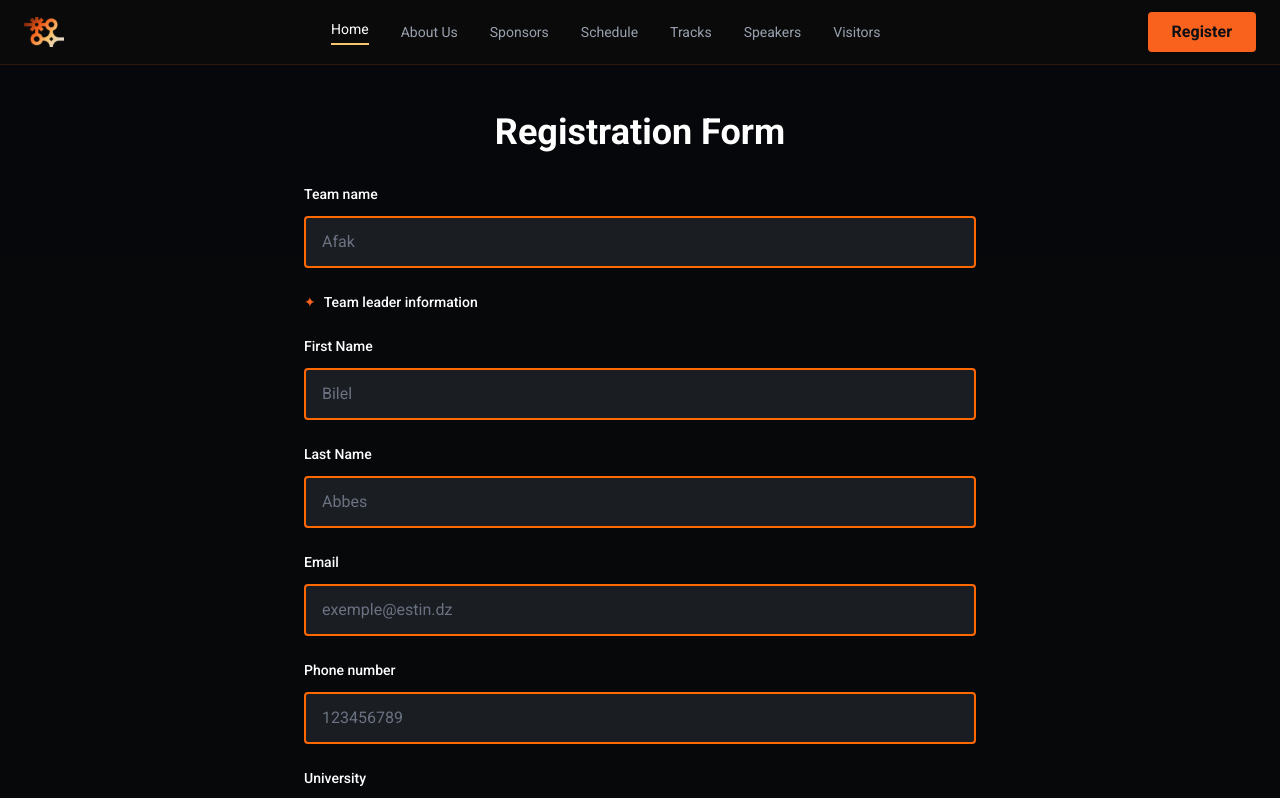
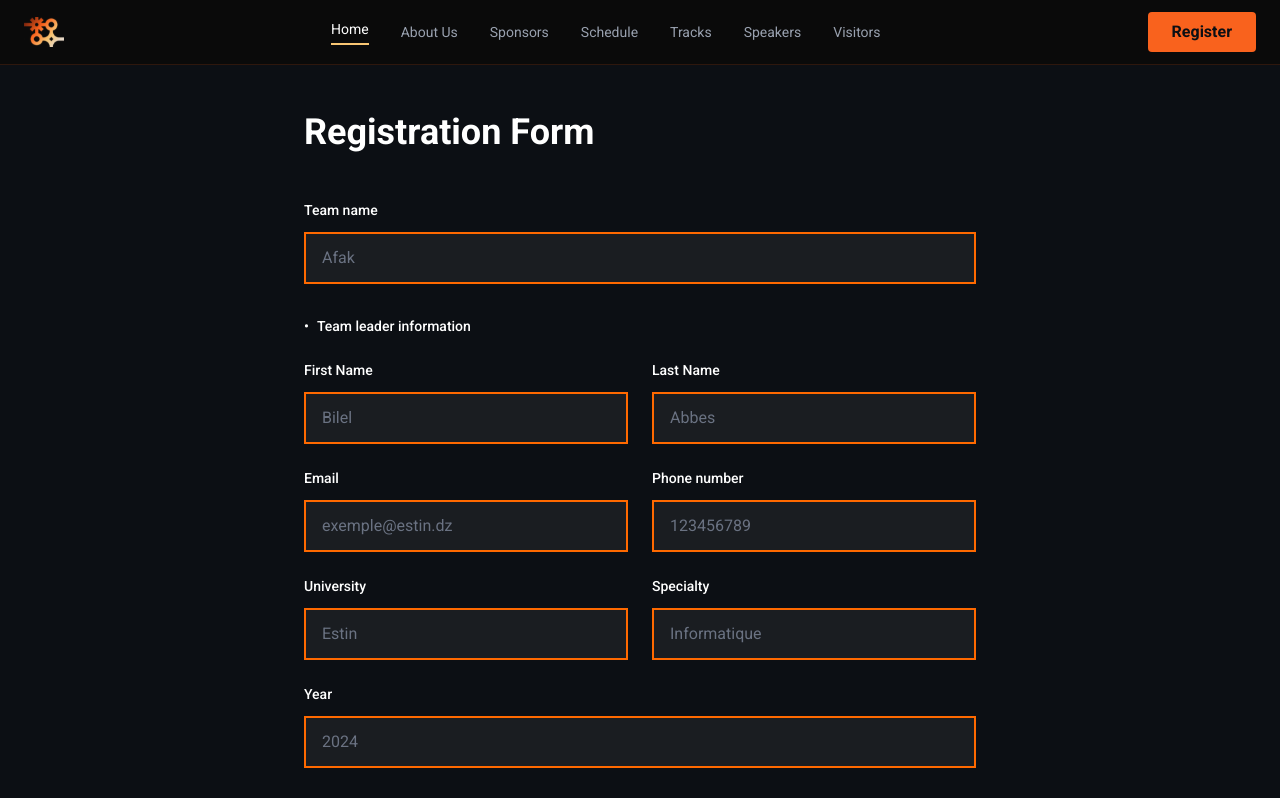
Before and after one commit to Anes-Zaidi/Automate_and_Innovate_website, a Next.js app: page /register in a window 1280 px wide. Shown: the top 798 px of the page. Built offline with nearby package versions, Linux system fonts and the light colour scheme.

Commit message:
feat: update styling in Home and RegistrationForm components for improved visual consistency

```diff
--- a/src/components/registration-form.tsx
+++ b/src/components/registration-form.tsx
@@ -97,17 +97,17 @@ export default function RegistrationForm() {
   }
 
   return (
-    <div className="w-full bg-black/50 min-h-screen flex items-center justify-center py-12 px-4 mt-16">
-      <div className="w-full max-w-2xl mb-12">
+    <div className="w-full  min-h-screen flex items-center justify-center py-12 px-4 mt-16">
+      <div className="w-full max-w-2xl">
         <Reveal direction="up" delay={0.2}>
-          <h1 className="text-3xl sm:text-4xl font-bold text-white mb-8 text-center">Registration Form</h1>
+          <h1 className="text-4xl font-bold text-white mb-12">Registration Form</h1>
         </Reveal>
 
         {/* Success Message */}
         {status === 'success' && (
           <Reveal direction="up" delay={0.3}>
             <div className="mb-8 p-4 bg-green-900/50 border border-green-500 rounded">
-              <p className="text-green-400 text-center font-medium">
+              <p className="text-green-400 font-medium">
                 ✓ Registration successful! We&apos;ll be in touch soon.
               </p>
             </div>
@@ -118,7 +118,7 @@ export default function RegistrationForm() {
         {status === 'error' && (
           <Reveal direction="up" delay={0.3}>
             <div className="mb-8 p-4 bg-red-900/50 border border-red-500 rounded">
-              <p className="text-red-400 text-center font-medium">
+              <p className="text-red-400 font-medium">
                 ✗ {errorMessage}
               </p>
             </div>
@@ -128,7 +128,7 @@ export default function RegistrationForm() {
         <form onSubmit={handleSubmit}>
           {/* Team Name */}
           <Reveal direction="up" delay={0.3}>
-            <div className="mb-6">
+            <div className="mb-8">
               <label className="block text-white text-sm font-medium mb-3">Team name</label>
               <input
                 type="text"
@@ -137,21 +137,22 @@ export default function RegistrationForm() {
                 onChange={handleChange}
                 placeholder="Afak"
                 disabled={status === 'submitting'}
-                className="w-full px-4 py-3 bg-[#1A1D21] border-2 border-orange-500 text-white placeholder-gray-500 focus:outline-none focus:border-orange-400 transition rounded disabled:opacity-50 disabled:cursor-not-allowed"
+                className="w-full bg-[#1A1D21] px-4 py-3 border-2 border-orange-500 text-white placeholder-gray-500 focus:outline-none focus:border-orange-400 transition disabled:opacity-50 disabled:cursor-not-allowed"
               />
             </div>
           </Reveal>
 
           {/* Team Leader Information */}
           <Reveal direction="up" delay={0.4}>
-            <div className="mb-6">
+            <div className="mb-8">
               <h2 className="text-white text-sm font-medium mb-6 flex items-center">
-                <span className="mr-2" style={{ color: '#F9621D' }}>✦</span>
+                <span className="mr-2">•</span>
                 Team leader information
               </h2>
 
-              {/* First Name */}
-              <div className="mb-6">
+              {/* First Name and Last Name */}
+              <div className="grid grid-cols-1 sm:grid-cols-2 gap-6 mb-6">
+                <div>
                   <label className="block text-white text-sm font-medium mb-3">First Name</label>
                   <input
                     type="text"
@@ -160,12 +161,10 @@ export default function RegistrationForm() {
                     onChange={handleChange}
                     placeholder="Bilel"
                     disabled={status === 'submitting'}
-                  className="w-full px-4 py-3 bg-[#1A1D21] border-2 border-orange-500 text-white placeholder-gray-500 focus:outline-none focus:border-orange-400 transition rounded disabled:opacity-50 disabled:cursor-not-allowed"
+                    className="w-full bg-[#1A1D21] px-4 py-3 border-2 border-orange-500 text-white placeholder-gray-500 focus:outline-none focus:border-orange-400 transition disabled:opacity-50 disabled:cursor-not-allowed"
                   />
                 </div>
-
-              {/* Last Name */}
-              <div className="mb-6">
+                <div>
                   <label className="block text-white text-sm font-medium mb-3">Last Name</label>
                   <input
                     type="text"
@@ -174,12 +173,14 @@ export default function RegistrationForm() {
                     onChange={handleChange}
                     placeholder="Abbes"
                     disabled={status === 'submitting'}
-                  className="w-full px-4 py-3 bg-[#1A1D21] border-2 border-orange-500 text-white placeholder-gray-500 focus:outline-none focus:border-orange-400 transition rounded disabled:opacity-50 disabled:cursor-not-allowed"
+                    className="w-full bg-[#1A1D21] px-4 py-3 border-2 border-orange-500 text-white placeholder-gray-500 focus:outline-none focus:border-orange-400 transition disabled:opacity-50 disabled:cursor-not-allowed"
                   />
                 </div>
+              </div>
 
-              {/* Email */}
-              <div className="mb-6">
+              {/* Email and Phone Number */}
+              <div className="grid grid-cols-1 sm:grid-cols-2 gap-6 mb-6">
+                <div>
                   <label className="block text-white text-sm font-medium mb-3">Email</label>
                   <input
                     type="email"
@@ -188,12 +189,10 @@ export default function RegistrationForm() {
                     onChange={handleChange}
                     placeholder="exemple@estin.dz"
                     disabled={status === 'submitting'}
-                  className="w-full px-4 py-3 bg-[#1A1D21] border-2 border-orange-500 text-white placeholder-gray-500 focus:outline-none focus:border-orange-400 transition rounded disabled:opacity-50 disabled:cursor-not-allowed"
+                    className="w-full bg-[#1A1D21] px-4 py-3 border-2 border-orange-500 text-white placeholder-gray-500 focus:outline-none focus:border-orange-400 transition disabled:opacity-50 disabled:cursor-not-allowed"
                   />
                 </div>
-
-              {/* Phone Number */}
-              <div className="mb-6">
+                <div>
                   <label className="block text-white text-sm font-medium mb-3">Phone number</label>
                   <input
                     type="tel"
@@ -202,12 +201,14 @@ export default function RegistrationForm() {
                     onChange={handleChange}
                     placeholder="123456789"
                     disabled={status === 'submitting'}
-                  className="w-full px-4 py-3 bg-[#1A1D21] border-2 border-orange-500 text-white placeholder-gray-500 focus:outline-none focus:border-orange-400 transition rounded disabled:opacity-50 disabled:cursor-not-allowed"
+                    className="w-full bg-[#1A1D21] px-4 py-3 border-2 border-orange-500 text-white placeholder-gray-500 focus:outline-none focus:border-orange-400 transition disabled:opacity-50 disabled:cursor-not-allowed"
                   />
                 </div>
+              </div>
 
-              {/* University */}
-              <div className="mb-6">
+              {/* University and Specialty */}
+              <div className="grid grid-cols-1 sm:grid-cols-2 gap-6 mb-6">
+                <div>
                   <label className="block text-white text-sm font-medium mb-3">University</label>
                   <input
                     type="text"
@@ -216,12 +217,10 @@ export default function RegistrationForm() {
                     onChange={handleChange}
                     placeholder="Estin"
                     disabled={status === 'submitting'}
-                  className="w-full px-4 py-3 bg-[#1A1D21] border-2 border-orange-500 text-white placeholder-gray-500 focus:outline-none focus:border-orange-400 transition rounded disabled:opacity-50 disabled:cursor-not-allowed"
+                    className="w-full bg-[#1A1D21] px-4 py-3 border-2 border-orange-500 text-white placeholder-gray-500 focus:outline-none focus:border-orange-400 transition disabled:opacity-50 disabled:cursor-not-allowed"
                   />
                 </div>
-
-              {/* Specialty */}
-              <div className="mb-6">
+                <div>
                   <label className="block text-white text-sm font-medium mb-3">Specialty</label>
                   <input
                     type="text"
@@ -230,12 +229,13 @@ export default function RegistrationForm() {
                     onChange={handleChange}
                     placeholder="Informatique"
                     disabled={status === 'submitting'}
-                  className="w-full px-4 py-3 bg-[#1A1D21] border-2 border-orange-500 text-white placeholder-gray-500 focus:outline-none focus:border-orange-400 transition rounded disabled:opacity-50 disabled:cursor-not-allowed"
+                    className="w-full bg-[#1A1D21] px-4 py-3 border-2 border-orange-500 text-white placeholder-gray-500 focus:outline-none focus:border-orange-400 transition disabled:opacity-50 disabled:cursor-not-allowed"
                   />
+                </div>
               </div>
 
               {/* Year */}
-              <div className="mb-6">
+              <div className="mb-8">
                 <label className="block text-white text-sm font-medium mb-3">Year</label>
                 <input
                   type="text"
@@ -244,7 +244,7 @@ export default function RegistrationForm() {
                   onChange={handleChange}
                   placeholder="2024"
                   disabled={status === 'submitting'}
-                  className="w-full px-4 py-3 bg-[#1A1D21] border-2 border-orange-500 text-white placeholder-gray-500 focus:outline-none focus:border-orange-400 transition rounded disabled:opacity-50 disabled:cursor-not-allowed"
+                  className="w-full bg-[#1A1D21] px-4 py-3 border-2 border-orange-500 text-white placeholder-gray-500 focus:outline-none focus:border-orange-400 transition disabled:opacity-50 disabled:cursor-not-allowed"
                 />
               </div>
             </div>
@@ -252,19 +252,19 @@ export default function RegistrationForm() {
 
           {/* Buttons */}
           <Reveal direction="up" delay={0.5}>
-            <div className="flex flex-col sm:flex-row gap-4 justify-end">
+            <div className="flex gap-4 justify-end">
               <button
                 type="button"
                 onClick={handleCancel}
                 disabled={status === 'submitting'}
-                className="w-full sm:w-auto px-8 py-3 bg-gray-700 text-white font-medium rounded hover:bg-gray-600 transition disabled:opacity-50 disabled:cursor-not-allowed"
+                className="px-8 py-3 bg-gray-700 text-white font-medium rounded hover:bg-gray-600 transition disabled:opacity-50 disabled:cursor-not-allowed"
               >
                 Cancel
               </button>
               <button
                 type="submit"
                 disabled={status === 'submitting'}
-                className="w-full sm:w-auto px-8 py-3 bg-orange-500 text-white font-medium rounded hover:bg-orange-600 transition disabled:opacity-50 disabled:cursor-not-allowed flex items-center justify-center gap-2"
+                className="px-8 py-3 bg-orange-500 text-white font-medium rounded hover:bg-orange-600 transition disabled:opacity-50 disabled:cursor-not-allowed flex items-center gap-2"
               >
                 {status === 'submitting' ? (
                   <>
```
Lines whose indentation alone changed are shown as unchanged.
